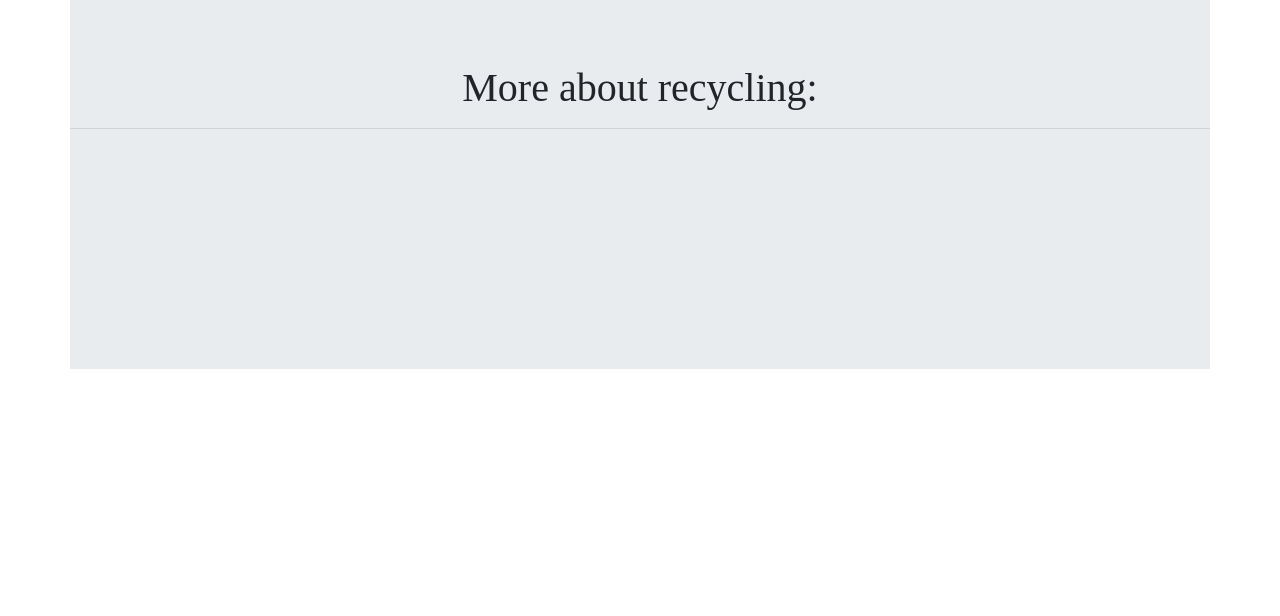
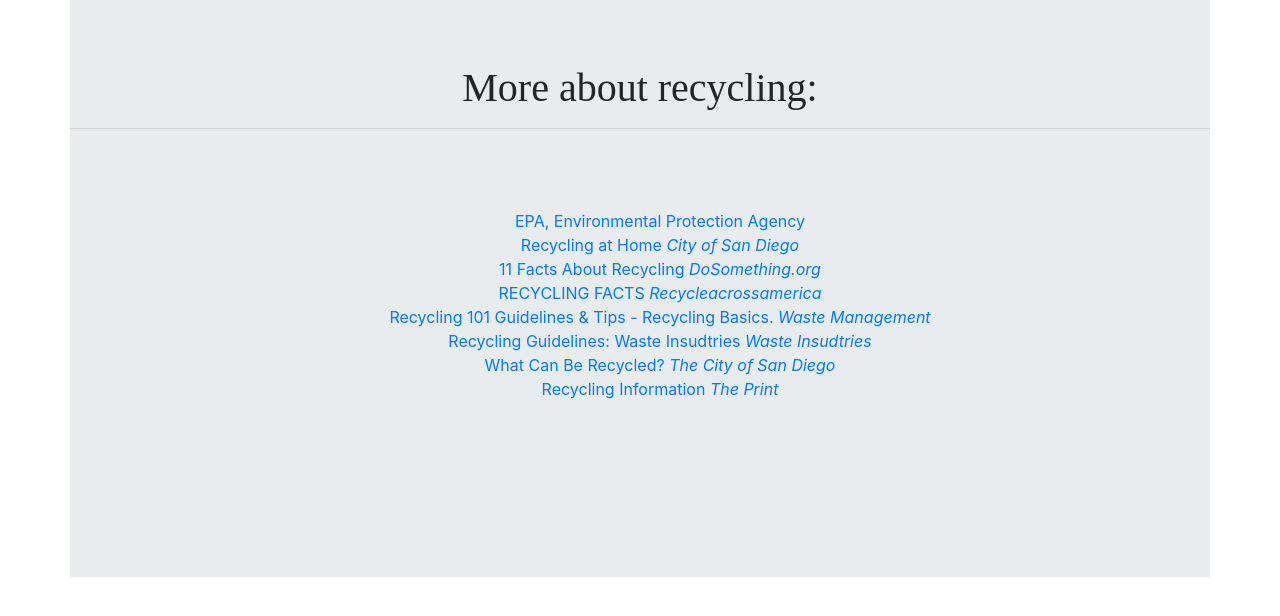
Before and after one commit to maxn990/Revitacycle, a Flask app: page /resources in a window 1280 px wide. Shown: the part 56-672 px from the top of the page. Run offline with Flask 2, Linux system fonts and the light colour scheme; some libraries are stand-ins or nearby versions; some web fonts are replaced.

Commit message:
Resources, updated recyclable objects list

```diff
--- a/app.py
+++ b/app.py
@@ -7,7 +7,7 @@ from clarifai.rest import Image as ClImage
 app = Flask(__name__)
 
 upload_folder = "static/uploads"
-allowed_extentions = set(['png', 'jpeg', 'jpg', 'gif', 'pdf'])
+allowed_extentions = set(['png', 'jpeg', 'jpg'])
 
 app.config['UPLOAD_FOLDER'] = upload_folder
 app.config['SECRET_KEY'] = 'fjhasldkfjhasdflkhasdflkjh'
@@ -15,10 +15,15 @@ app.config['SECRET_KEY'] = 'fjhasldkfjhasdflkhasdflkjh'
 mlApp = ClarifaiApp(api_key='86481bac6d0847dba50601141a7dba8d')
 model = mlApp.public_models.general_model
 
-recyclable_objects = ["bottle", "cardboard", "glass", "plastic bottles", "plastic containers", "cereal boxes",
-                     "snack boxes", "phonebooks", "magazines", "mail", "paper", "newspaper", "tin cans",
-                      "aluminum cans", "steel cans", "food containers", "jars", "soft drink bottles", "beer bottles",
-                       "wine bottles", "liquor bottles"]
+recyclable_objects = ["bottle", "metal bottle", "cardboard", "glass", "plastic bottle", "plastic container", "cereal box",
+                     "snack box", "phonebook", "magazine", "mail", "paper", "newspaper", "tin cans",
+                      "aluminum can", "steel can", "food container", "jar", "soft drink bottle", "beer bottle",
+                       "wine bottle", "liquor bottle", "carton", "aersol", "aersol can", "aluminum", "aluminum foil",
+                       "aluminum tray", "stryrofoam", "stryrofoam packaging", "stryrofoam food container",
+                        "stryrofoam drink container", "paper box", "pizza box", "paper bag", "shredded paper",
+                        "plastic bucket", "plastic tubs", "plastic pot", "plastic tray", "plastic toy",
+                         "plastic food container", "plastic cup", "metal can", "aluminum can", "wrapping paper",
+                         "mail", "newspaper", "book"]
 
 def allowed_file(filename):
     return '.' in filename and \
@@ -64,10 +69,12 @@ def index():
                      completed=True, isRecyclable=True)
                 else:
                     flash("Success! Press \"See results\" to see our analysis of your item.")
-                    recyclable = "Your object can be thrown away."
+                    recyclable = "Your object is not recyclable."
                     percent_sure = ""
                     return render_template("index.html", percent_sure=percent_sure,
                      recyclable=recyclable, completed=True, isRecyclable=False)
+            else:
+                flash("File type not supported. Please upload a png, jpg or a jpeg.")
         except:
             flash("Please try a different file.")
     return render_template("index.html", recyclable="", percent_sure="", completed=False, isRecyclable=False)
--- a/templates/our-team.html
+++ b/templates/our-team.html
@@ -45,7 +45,7 @@
               <img src="static/images/kian.jpeg" class="card-img-top" alt="Kian Chakamian">
               <div class="card-body">
                 <h5 class="card-title">Kian Chakamian</h5>
-                <p class="card-text">Some quick example text to build on the card title and make up the bulk of the card's content.</p>
+                <p class="card-text">Hello, I am Kian Chakamian(15) and am in 9th grade at Canyon Crest Academy. When I am not at school, I enjoy programming, tennis, mountain biking, and skiing. I am an Eagle Scout and founder of Organized Teen, a program to alleviate teen stress through a series of videos teaching advanced organization.</p>
               </div>
             </div>
           </div>
@@ -63,7 +63,7 @@
               <img src="static/images/max.jpg" class="card-img-top" alt="Max Norman">
               <div class="card-body">
                 <h5 class="card-title">Max Norman</h5>
-                <p class="card-text">Max is a freshman at Canyon Crest Academy. Currently, he lives in San Diego, California with his family and dogs. Along with coding, Max enjoys playing the guitar.</p>
+                <p class="card-text">Max is a freshman at Canyon Crest Academy. Currently, he lives in San Diego, California with his family and dogs. Along with coding, Max enjoys playing the guitar, skiing and rock climbing.</p>
               </div>
             </div>
           </div>
--- a/templates/resources.html
+++ b/templates/resources.html
@@ -33,7 +33,15 @@
       <h1 style="font-family: 'Big Shoulders Text'">More about recycling: </h1>
       <hr>
       <div class="jumbotron">
-
+        <ul style="list-style-type: none;">
+          <li><a href="https://www.epa.gov">EPA, Environmental Protection Agency</a></li>
+          <li><a href="https://www.sandiegocounty.gov/dpw/recycling/residentialrecycling.html">Recycling at Home <i>City of San Diego</i></a></li>
+          <li><a href="http://www.dosomething.org/us/facts/11-facts-about-recycling">11 Facts About Recycling <i>DoSomething.org</i></a></li>
+          <li><a href="http://www.recycleacrossamerica.org/recycling-facts">RECYCLING FACTS <i>Recycleacrossamerica</i></a></li>
+          <li><a href="http://www.wm.com/us/en/inside-wm/recycle-right/recycling-101">Recycling 101 Guidelines &amp; Tips - Recycling Basics. <i>Waste Management</i></a></li>
+          <li><a href="http://www.wasteindustries.com/residential/recyclingguidelines">Recycling Guidelines: Waste Insudtries <i>Waste Insudtries</i></a></li>
+          <li><a href="http://www.sandiego.gov/environmental-services/recycling/residential/curbside/list">What Can Be Recycled? <i>The City of San Diego</i></a></li>
+          <li><a href="http://www.edcodisposal.com/san-diego/recycling-information">Recycling Information <i>The Print</i></a></li>
       </div>
     </div>
     <!-- ########## -->
```
